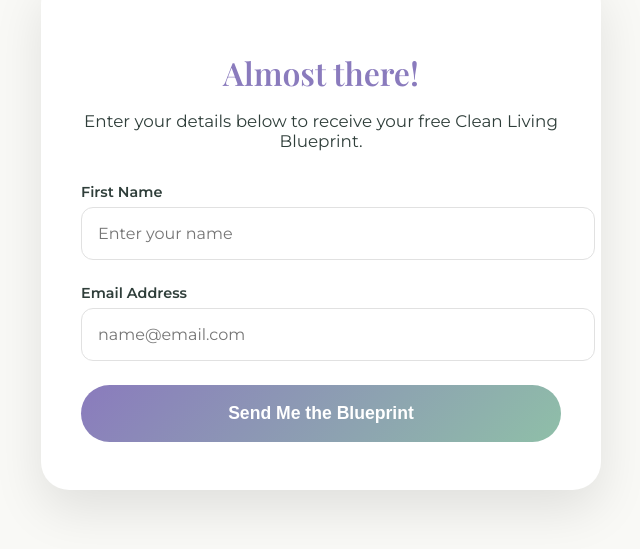
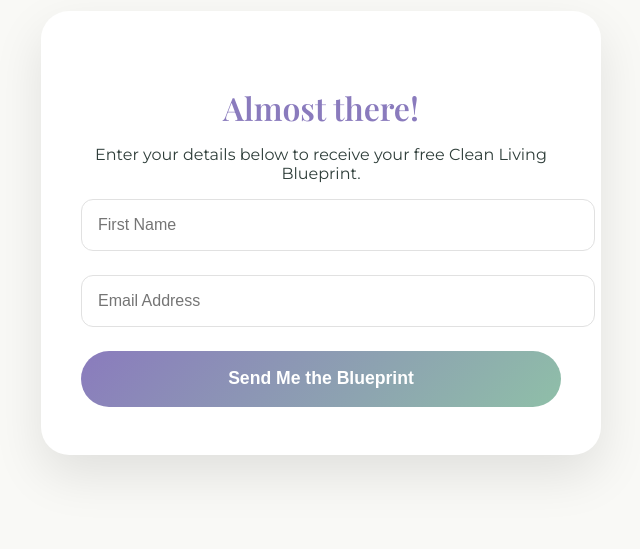
Before and after one commit to PinkEliteStudio/cleanlivingandecofriendly.com, a plain HTML site: page landing.html in a window 1280 px wide. Shown: the part 191-740 px from the top of the page, without its empty margins (319-959 px from the left). Drawn offline with nearby package versions, Linux system fonts and the light colour scheme.

Commit message:
landing.html

```diff
--- a/landing.html
+++ b/landing.html
@@ -4,9 +4,7 @@
   <meta charset="UTF-8">
   <meta name="viewport" content="width=device-width, initial-scale=1.0">
   <title>Get the Blueprint | The Wellness Mom Project</title>
-
   <link href="https://fonts.googleapis.com/css2?family=Playfair+Display:wght@600&family=Montserrat:wght@400;600&display=swap" rel="stylesheet">
-
   <style>
     body {
       margin: 0;
@@ -20,7 +18,6 @@
       text-align: center;
       padding: 1.5rem;
     }
-
     .form-container {
       max-width: 480px;
       width: 100%;
@@ -29,37 +26,20 @@
       border-radius: 28px;
       box-shadow: 0 20px 50px rgba(0,0,0,0.1);
     }
-
     h2 {
       font-family: 'Playfair Display', serif;
       color: #8a7bbd;
       font-size: 2rem;
       margin-bottom: 1rem;
     }
-
-    p {
-      margin-bottom: 2rem;
-      font-size: 1.05rem;
-    }
-
-    label {
-      display: block;
-      text-align: left;
-      font-weight: 600;
-      margin-bottom: 0.4rem;
-      font-size: 0.9rem;
-    }
-
     input {
       width: 100%;
       padding: 1rem;
       margin-bottom: 1.5rem;
       border: 1px solid #e1e1e1;
       border-radius: 12px;
-      font-family: 'Montserrat', sans-serif;
       font-size: 1rem;
     }
-
     .btn {
       width: 100%;
       padding: 1.1rem;
@@ -70,31 +50,18 @@
       font-weight: 600;
       font-size: 1.1rem;
       cursor: pointer;
-      transition: transform 0.2s ease;
-    }
-
-    .btn:hover {
-      transform: translateY(-2px);
     }
   </style>
 </head>
 <body>
-
   <div class="form-container">
     <h2>Almost there!</h2>
     <p>Enter your details below to receive your free Clean Living Blueprint.</p>
-
     <form name="blueprint-signup" method="POST" data-netlify="true" action="/thank-you.html">
-
-      <label for="name">First Name</label>
-      <input type="text" name="name" id="name" placeholder="Enter your name" required>
-
-      <label for="email">Email Address</label>
-      <input type="email" name="email" id="email" placeholder="name@email.com" required>
-
+      <input type="text" name="name" placeholder="First Name" required>
+      <input type="email" name="email" placeholder="Email Address" required>
       <button type="submit" class="btn">Send Me the Blueprint</button>
     </form>
   </div>
-
 </body>
 </html>
```
